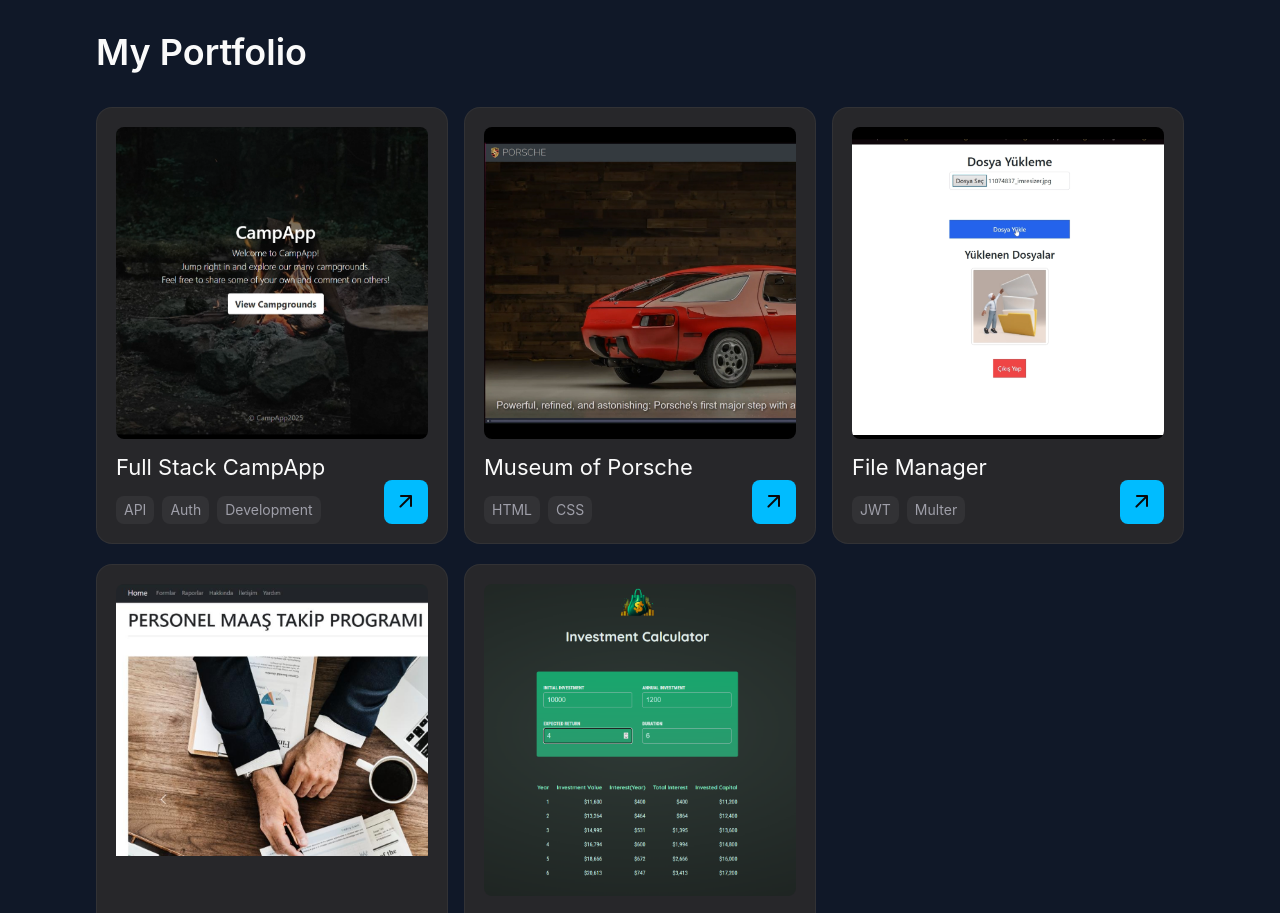
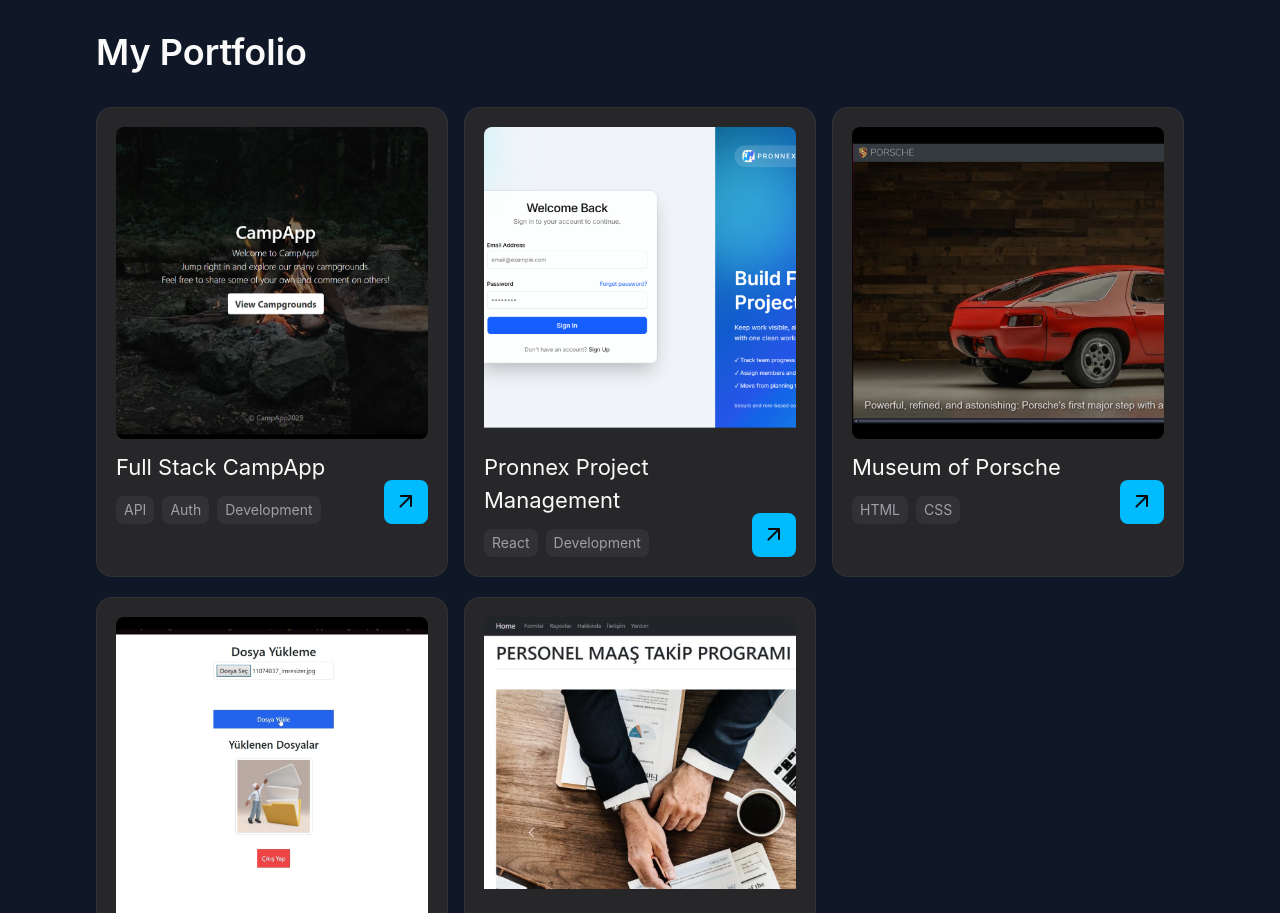
Before and after one commit to ceacarr/My-Portfolio-Website, a React (Vite) app in the folder myportfolio(v1)/cem-acar/: page / in a window 1280 px wide. Shown: the part 1780-2693 px from the top of the page. Built offline with nearby package versions, Linux system fonts and the light colour scheme.

Commit message:
Update portfolio projects

```diff
--- a/myportfolio(v1)/cem-acar/Components/Work.jsx
+++ b/myportfolio(v1)/cem-acar/Components/Work.jsx
@@ -10,6 +10,12 @@
     title: 'Full Stack CampApp',
     tags: ['API', 'Auth', 'Development'],
     projectLink: 'https://github.com/ceacarr/CampApp'
+  },
+  {
+    imgSrc: '/images/pronnexx.png',
+    title: 'Pronnex Project Management',
+    tags: ['React', 'Development'],
+    projectLink: 'https://github.com/ceacarr/Pronnex'
   },
   {
     imgSrc: '/images/porsche.png',
@@ -29,12 +35,7 @@
     tags: ['Web-design', 'Asp.Net'],
     projectLink: 'https://github.com/ceacarr/Personel-Maas-Takip-Programi-PMTP'
   },
-  {
-    imgSrc: '/images/calculator.png',
-    title: 'Investment Calculator',
-    tags: ['React', 'Development'],
-    projectLink: 'https://github.com/ceacarr/Investment-Calculator'
-  },
+
 
 ];
 
```
Also changed, not shown: myportfolio(v1)/cem-acar/public/images/pronnex.png (added), myportfolio(v1)/cem-acar/public/images/pronnexx.png (added).
